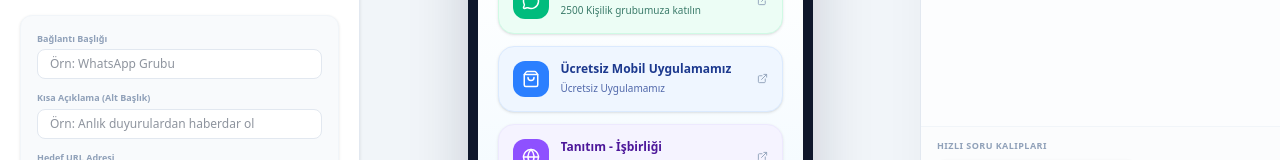
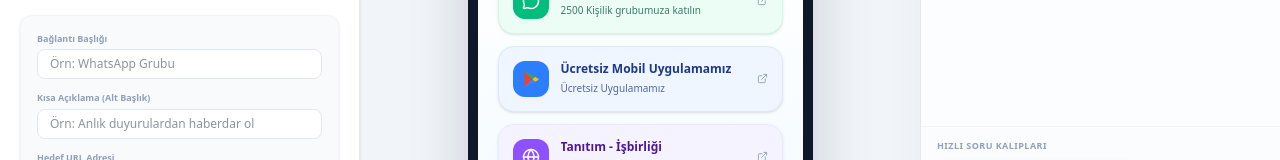
Before and after one commit to ozatabull2-cmd/bio-link-creator, a React (Vite) app: page / in a window 1280 px wide. Shown: the part 474-634 px from the top of the page. Built offline with nearby package versions, Linux system fonts and the light colour scheme.

Commit message:
feat: add Google Play icon option and set it for the mobile app link

```diff
--- a/src/App.tsx
+++ b/src/App.tsx
@@ -34,13 +34,23 @@ import {
   MessageSquare
 } from 'lucide-react';
 
+// Google Play Store Icon Component
+const PlayStoreIcon = ({ className = "w-5 h-5" }: { className?: string }) => (
+  <svg viewBox="0 0 24 24" fill="none" xmlns="http://www.w3.org/2000/svg" className={className}>
+    <path d="M3.25 3.12891C3.25 2.67969 3.39258 2.32983 3.60858 2.11475L13.79 12.2961L3.60858 22.4775C3.39258 22.2624 3.25 21.9126 3.25 21.4633V3.12891Z" fill="#EA4335"/>
+    <path d="M17.1802 15.6865L13.79 12.2963L17.1802 8.90614L21.2752 11.2346C22.4192 11.8856 22.4192 12.9468 21.2752 13.5979L17.1802 15.6865Z" fill="#FBBC05"/>
+    <path d="M3.60858 2.11475C3.93658 1.78675 4.46858 1.84475 5.07258 2.18675L17.1802 8.90614L13.79 12.2963L3.60858 2.11475Z" fill="#34A853"/>
+    <path d="M3.60858 22.4775L13.79 12.2963L17.1802 15.6865L5.07258 22.4059C4.46858 22.7479 3.93658 22.8059 3.60858 22.4775Z" fill="#4285F4"/>
+  </svg>
+);
+
 // Interfaces for our state
 interface LinkItem {
   id: string;
   title: string;
   subtitle: string;
   url: string;
-  iconType: 'web' | 'whatsapp' | 'instagram' | 'youtube' | 'store' | 'tiktok' | 'twitter' | 'discord' | 'telegram';
+  iconType: 'web' | 'whatsapp' | 'instagram' | 'youtube' | 'store' | 'tiktok' | 'twitter' | 'discord' | 'telegram' | 'play';
   colorTheme: 'blue' | 'emerald' | 'amber' | 'rose' | 'violet' | 'indigo' | 'slate';
   clicks: number;
 }
@@ -434,6 +444,8 @@ export default function App() {
         return <Music className={className} />;
       case 'twitter':
         return <Twitter className={className} />;
+      case 'play':
+        return <PlayStoreIcon className={className} />;
       default:
         return <Globe className={className} />;
     }
@@ -816,6 +828,7 @@ export default function App() {
                           <option value="store">Mağaza 🛍️</option>
                           <option value="tiktok">TikTok 🎵</option>
                           <option value="twitter">Twitter / X 🐦</option>
+                          <option value="play">Google Play ▶️</option>
                         </select>
                       </div>
 
@@ -919,6 +932,7 @@ export default function App() {
                                     <option value="store">Mağaza 🛍️</option>
                                     <option value="tiktok">TikTok 🎵</option>
                                     <option value="twitter">Twitter / X 🐦</option>
+                                    <option value="play">Google Play ▶️</option>
                                   </select>
                                 </div>
 
--- a/src/profile.json
+++ b/src/profile.json
@@ -30,7 +30,7 @@
       "title": "Ücretsiz Mobil Uygulamamız",
       "subtitle": "Ücretsiz Uygulamamız",
       "url": "https://play.google.com/store/apps/details?id=com.ankara.cocuk.etkinlikler",
-      "iconType": "store",
+      "iconType": "play",
       "colorTheme": "blue",
       "clicks": 0
     },
```
